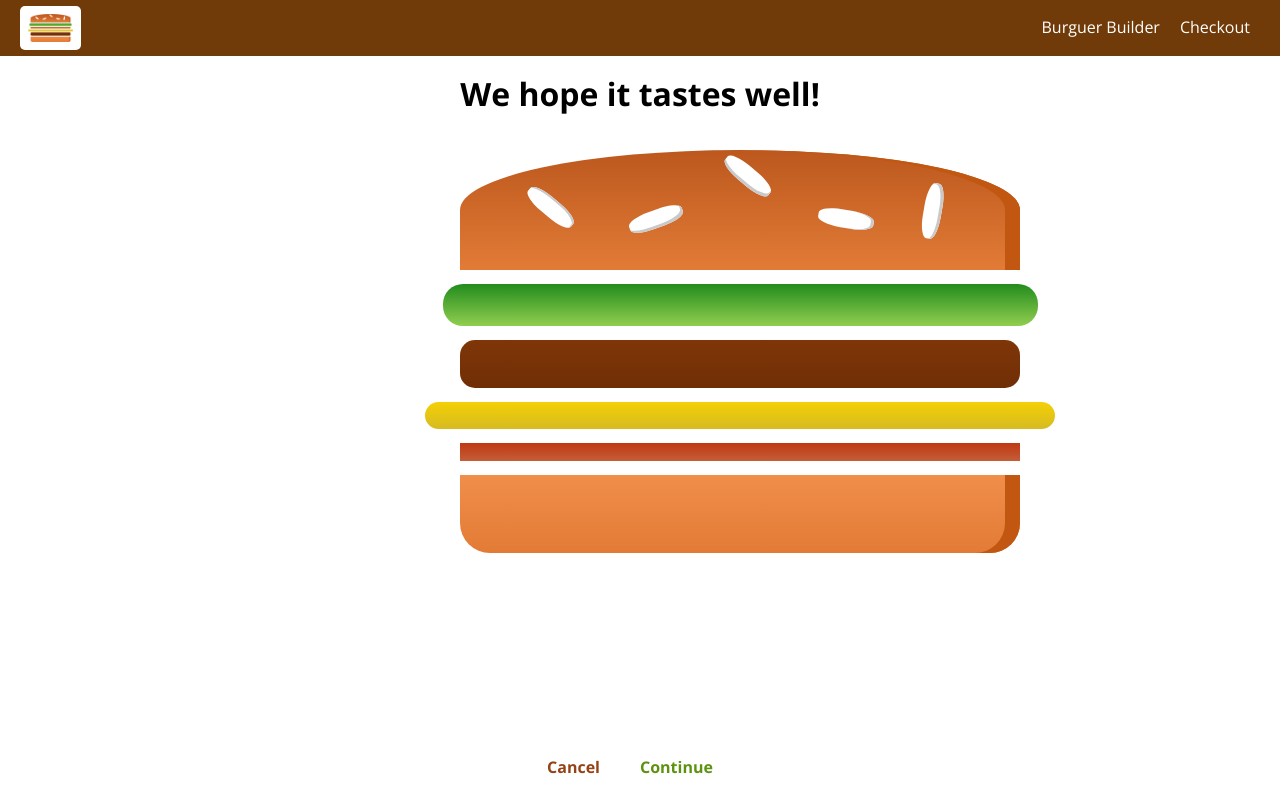
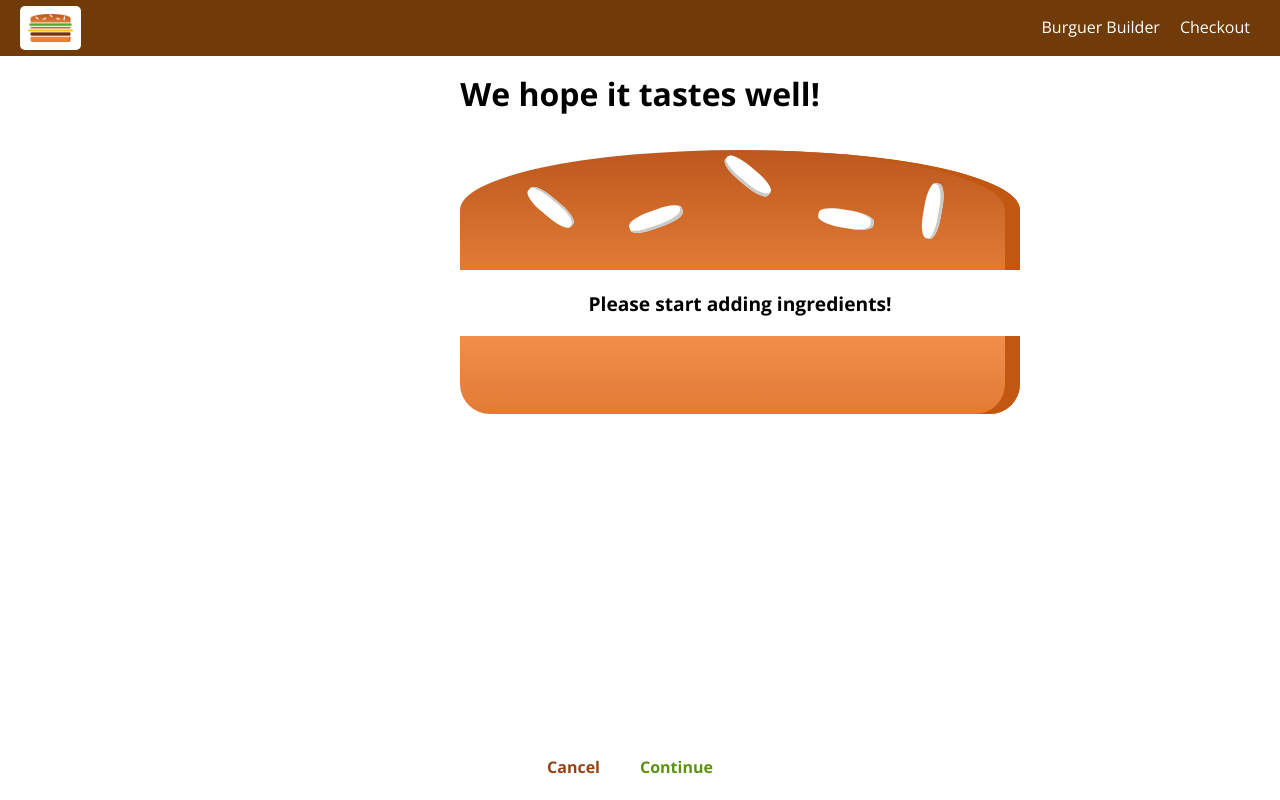
Before and after one commit to olimpiokaio/MyBurger, a React (Create React App) app: page /checkout in a window 1280 px wide. Built offline with nearby package versions, Linux system fonts and the light colour scheme.

Commit message:
Foi adicionado queryParams de ingredients para o checkoutSummary

```diff
--- a/src/components/Burger/Burger.module.css
+++ b/src/components/Burger/Burger.module.css
@@ -18,8 +18,8 @@
 
 @media (min-width: 500px) and (min-height: 401px) {
     .Burger {
-        width: 450px;
-        height: 400px;
+        width: 400px;
+        height: 305px;
     }
 }
 
--- a/src/components/Order/CheckoutSummary/CheckoutSummary.js
+++ b/src/components/Order/CheckoutSummary/CheckoutSummary.js
@@ -11,13 +11,13 @@
             <div style={{with: '100%', margin: 'auto'}}>
                 <Burger ingredients={props.ingredients} />
             </div>
-            <Button btnType="Danger" clicked>
-                Cancel
-            </Button>
+            <Button
+                btnType="Danger"
+                clicked={props.checkoutCancelled}>Cancel</Button>
 
-            <Button btnType="Success" clicked>
-                Continue
-            </Button>
+            <Button
+                btnType="Success"
+                clicked={props.checkoutContinued}>Continue</Button>
         </div>
     )
 }
--- a/src/containers/BurgerBuilder/BurgerBuilder.js
+++ b/src/containers/BurgerBuilder/BurgerBuilder.js
@@ -30,6 +30,7 @@
     }
 
     componentDidMount() {
+        console.log(this.props);
         axios.get('https://react-my-burger-24e4c.firebaseio.com/ingredients.json')
             .then(response => {
                 this.setState({ingredients: response.data})
@@ -91,6 +92,7 @@
 
     purchaseContinueHandler = () => {
         //alert('You continue!');
+        /*
         this.setState({loading: true})
         const order = {
             ingredients: this.state.ingredients,
@@ -115,7 +117,18 @@
             })
             .finally(() => {
                 this.setState({loading: false, purchasing: false});
-            })
+            })*/
+        const queryParams = [];
+        for (let i in this.state.ingredients) {
+            queryParams.push(encodeURIComponent(i) + '=' + encodeURIComponent(this.state.ingredients[i]));
+
+        }
+        const queryString = queryParams.join('&');
+
+        this.props.history.push({
+            pathname: '/checkout',
+            search: '?' + queryString
+        });
     }
 
     render() {
--- a/src/containers/Checkout/Checkout.js
+++ b/src/containers/Checkout/Checkout.js
@@ -12,10 +12,31 @@
         }
     }
 
+    componentDidMount() {
+        const query = new URLSearchParams(this.props.location.search);
+        const ingredients = {};
+        for (let param of query.entries()) {
+            // ['salad', 1]
+            ingredients[param[0]] = +param[1];
+        }
+        this.setState({ingredients: ingredients});
+    }
+
+    onCheckoutCancelled = () => {
+        this.props.history.goBack();
+    }
+
+    onCheckoutContinued = () => {
+        this.props.history.replace('/checkout/contact-data');
+    }
+
     render() {
         return(
             <div>
-                <CheckoutSummary ingredients={this.state.ingredients} />
+                <CheckoutSummary
+                    ingredients={this.state.ingredients}
+                    checkoutCancelled={this.onCheckoutCancelled}
+                    checkoutContinued={this.onCheckoutContinued} />
             </div>
         )
     }
```
Also changed, not shown: src/components/Burger/Burger.js (+0 -34 lines).
